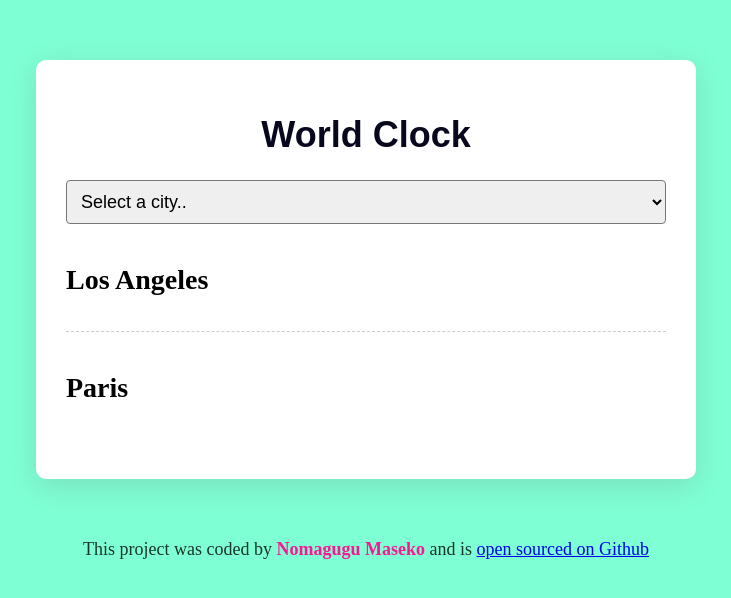
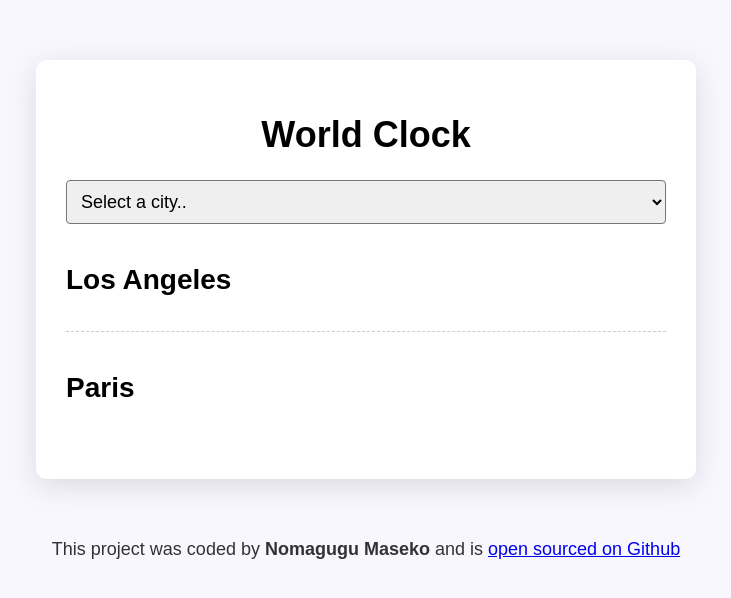
Before and after one commit to neinu/World-Clock, a plain HTML site: page index.html in a window 1280 px wide. Shown: the whole page, without its empty margins (274-1005 px from the left). Drawn offline with nearby package versions, Linux system fonts and the light colour scheme; a script that the page names is missing.

Commit message:
Update style.css
updated the css

```diff
--- a/css/style.css
+++ b/css/style.css
@@ -1,11 +1,10 @@
 
 body {
-    background-color: aquamarine;
-
+  background-color: #f9f7fe;
+  font-family: sans-serif;
 }
 
 h1 {
-    color: rgb(7, 7, 29);
   text-align: center;
   font-family: sans-serif;
   font-size: 36px;
@@ -65,7 +64,3 @@ footer {
   font-size: 18px;
   color: rgba(0, 0, 0, 0.8);
 }
-
-footer strong {
-    color: deeppink;
-}
```
Lines whose indentation alone changed are shown as unchanged.
